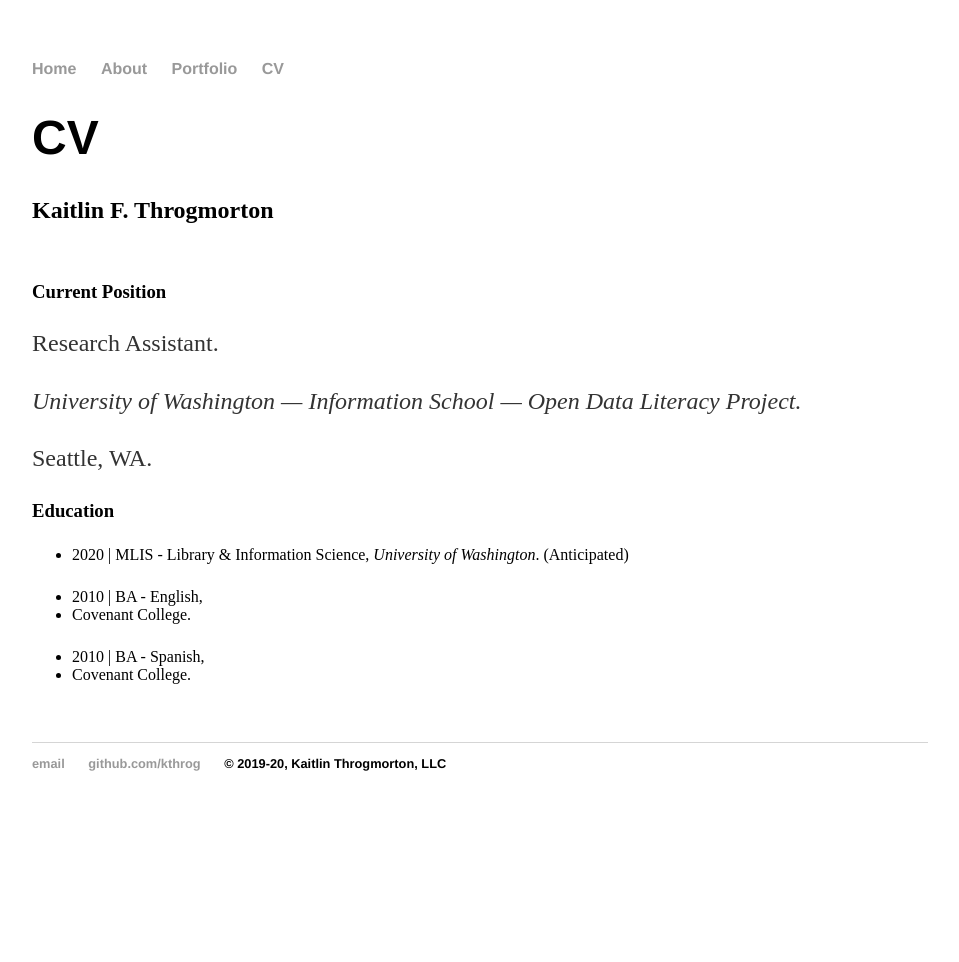
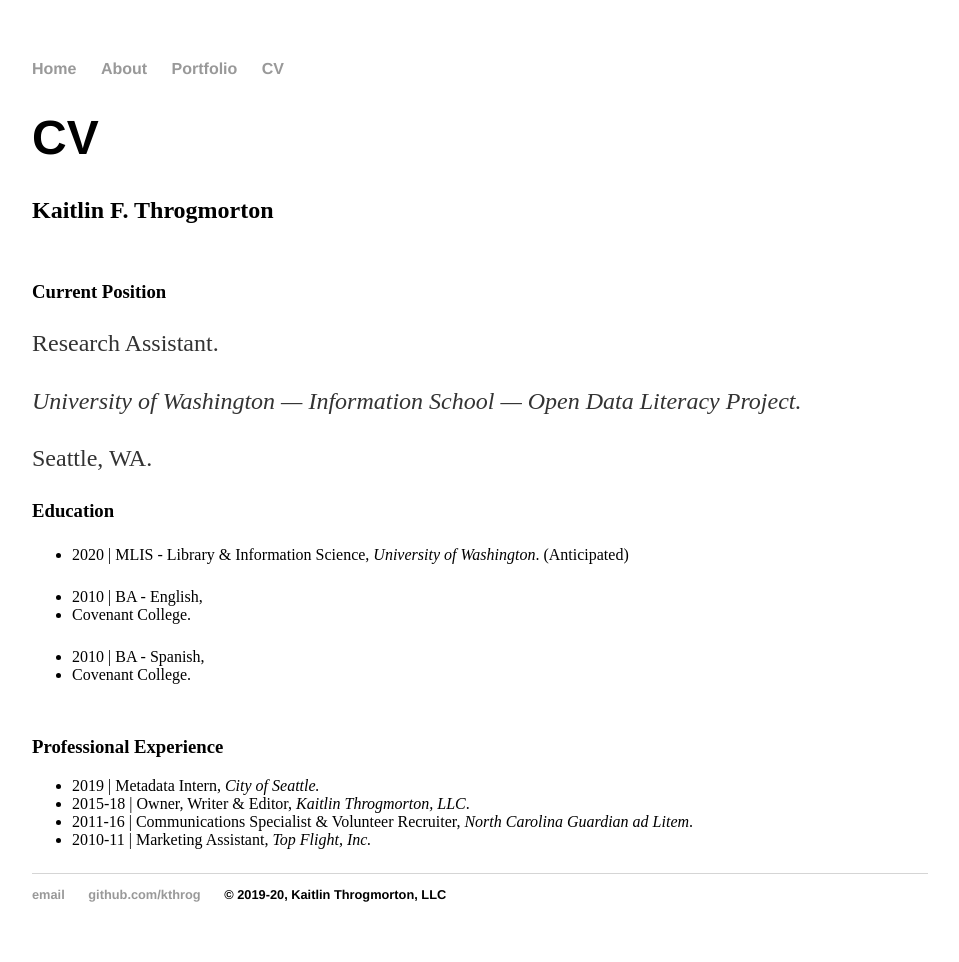
Before and after one commit to kthrog/old_site, a Jekyll site: the page built from CV/index.html, in a window 1280 px wide. Shown: the whole page, without its empty margins (160-1119 px from the left). Built offline with Jekyll 4.4.1, drawn with Linux system fonts in a browser that asks for light colours; before the commit the page ends 900 px from its top, so only the background shows below that.

Commit message:
fix div class, add text

```diff
--- a/CV/index.html
+++ b/CV/index.html
@@ -3,7 +3,7 @@ layout: default
 title: CV
 ---
 
-		<div class="about">
+		<div class="CV">
 		<h1>CV</h1>
 		<p>
     		<h2>Kaitlin F. Throgmorton</h2>
@@ -20,6 +20,13 @@ title: CV
     			<p><li>2010 | BA - Spanish, <li>Covenant College</i>.</li>
     			</ul>
     		<br>
+		<h3>Professional Experience</h3>
+			<ul>
+			<li>2019 | Metadata Intern, <i>City of Seattle.</i></li>
+			<li>2015-18 | Owner, Writer & Editor, <i>Kaitlin Throgmorton, LLC</i>.</li>
+			<li>2011-16 | Communications Specialist & Volunteer Recruiter, <i>North Carolina Guardian ad Litem</i>.</li>
+			<li>2010-11 | Marketing Assistant, <i>Top Flight, Inc.</i></li>
+			</ul>
 
 
 
```
Lines whose indentation alone changed are shown as unchanged.
